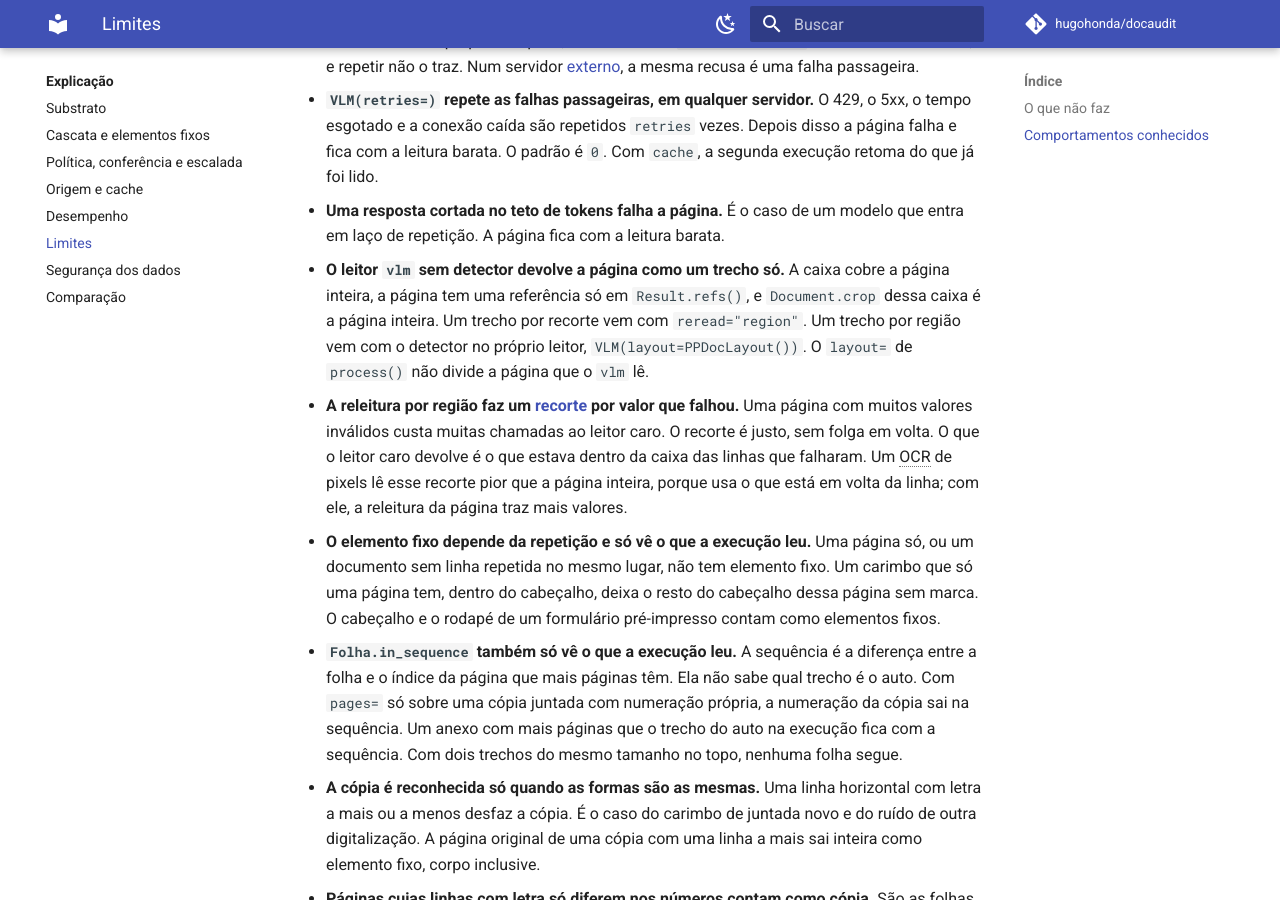
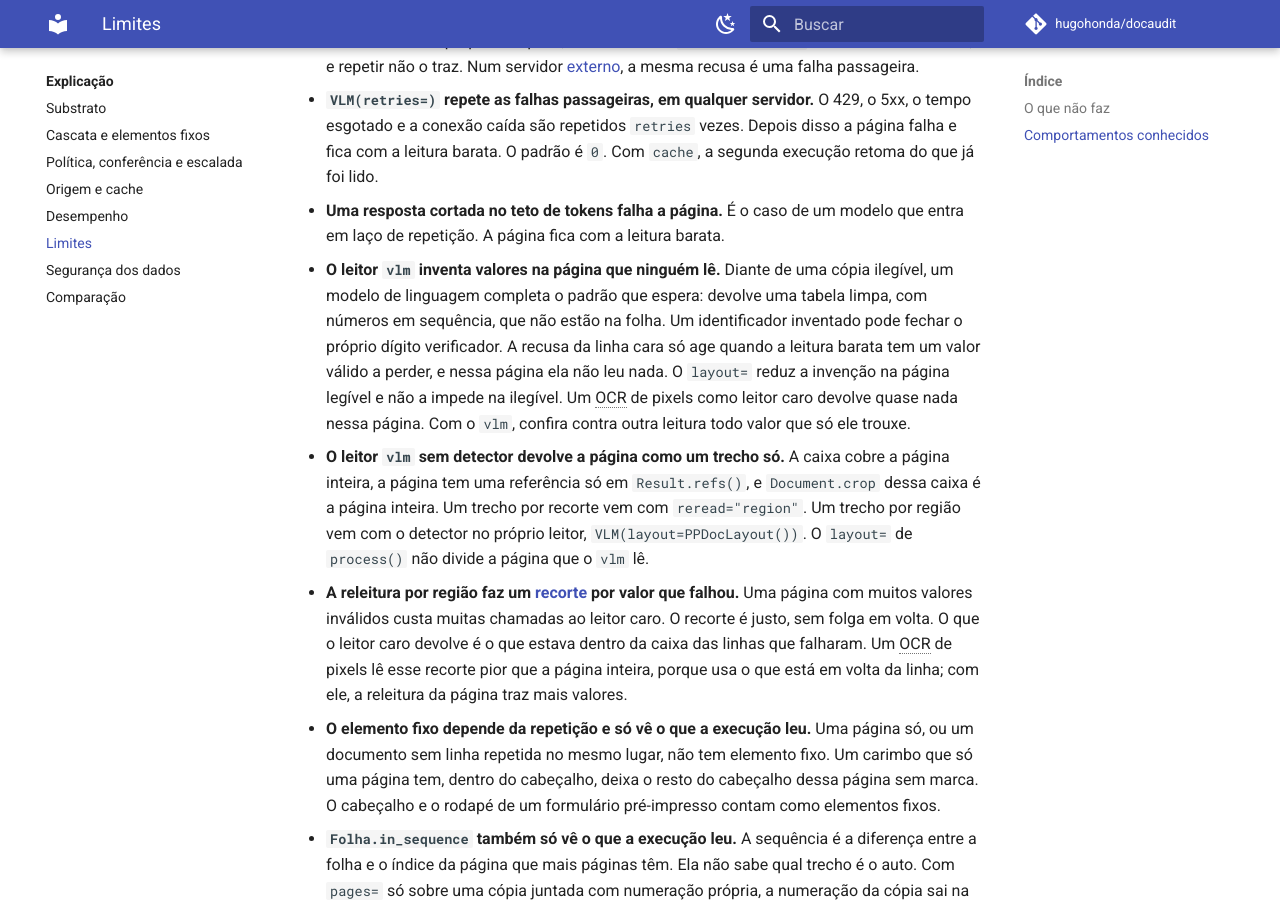
Before and after one commit to hugohonda/docaudit, an MkDocs documentation site: the page built from docs/limits.md, in a window 1280 px wide and 900 px high, scrolled down 3040 px. Built offline with MkDocs 1.6.1 and Material for MkDocs 9.7.7, drawn with Linux system fonts in a browser that asks for light colours; comment, search, counter and statistics services are not loaded.

Commit message:
docs(vlm): avisa que o leitor por modelo de linguagem inventa valores na página ilegível
A recusa da linha cara só age quando a leitura barata tem um valor válido a perder, e na página ilegível ela não leu nada. O layout= reduz a invenção na página legível e não a impede na ilegível.

Junto, a escolha da linha que fica em _upside_down vira três ramos nomeados, sem mudar o que ela faz.

```diff
--- a/docs/limits.md
+++ b/docs/limits.md
@@ -136,6 +136,15 @@ precisa conhecer antes de confiar num resultado.
 - **Uma resposta cortada no teto de tokens falha a página.** É o caso de
   um modelo que entra em laço de repetição. A página fica com a leitura
   barata.
+- **O leitor `vlm` inventa valores na página que ninguém lê.** Diante de
+  uma cópia ilegível, um modelo de linguagem completa o padrão que espera:
+  devolve uma tabela limpa, com números em sequência, que não estão na
+  folha. Um identificador inventado pode fechar o próprio dígito
+  verificador. A recusa da linha cara só age quando a leitura barata tem um
+  valor válido a perder, e nessa página ela não leu nada. O `layout=` reduz
+  a invenção na página legível e não a impede na ilegível. Um OCR de pixels
+  como leitor caro devolve quase nada nessa página. Com o `vlm`, confira
+  contra outra leitura todo valor que só ele trouxe.
 - **O leitor `vlm` sem detector devolve a página como um trecho só.** A
   caixa cobre a página inteira, a página tem uma referência só em
   `Result.refs()`, e `Document.crop` dessa caixa é a página inteira. Um
```
Also changed, not shown: docs/how-to/vlm.md (+7 -0 lines), 1 other file.
